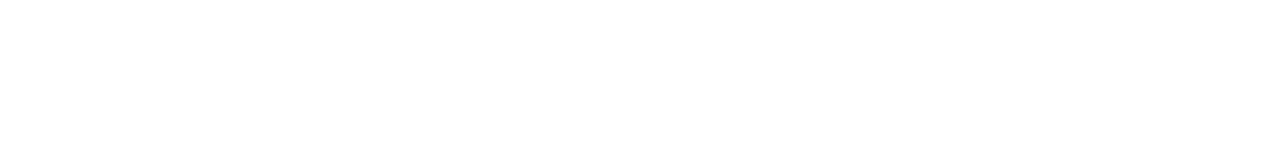
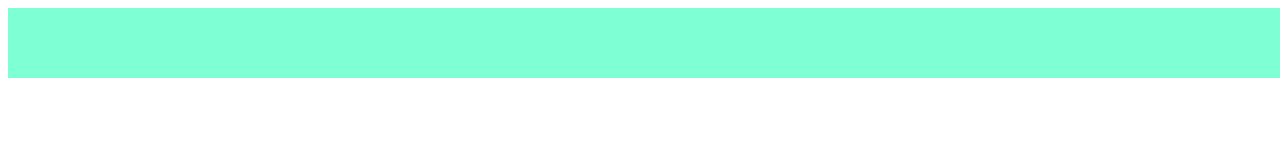
Before and after one commit to fcruzat/mi_primer_repo, a plain HTML site: page index.html in a window 1280 px wide. Drawn offline with Linux system fonts and the light colour scheme.

Commit message:
Barra de navegación

```diff
--- a/index.html
+++ b/index.html
@@ -5,8 +5,13 @@
     <meta name="viewport" content="width=device-width, initial-scale=1.0">
     <meta http-equiv="X-UA-Compatible" content="ie=edge">
     <title>Document</title>
+    <link rel="stylesheet" href="./styles.css">
 </head>
 <body>
+    <nav>
+        <div class="nav-bar">
 
+        </div>
+    </nav>
 </body>
 </html>
--- a/styles.css
+++ b/styles.css
@@ -0,0 +1,6 @@
+.nav-bar{
+    width: 100%;
+    height: 70px;
+    background-color: aquamarine;
+    position: fixed;
+}
```
